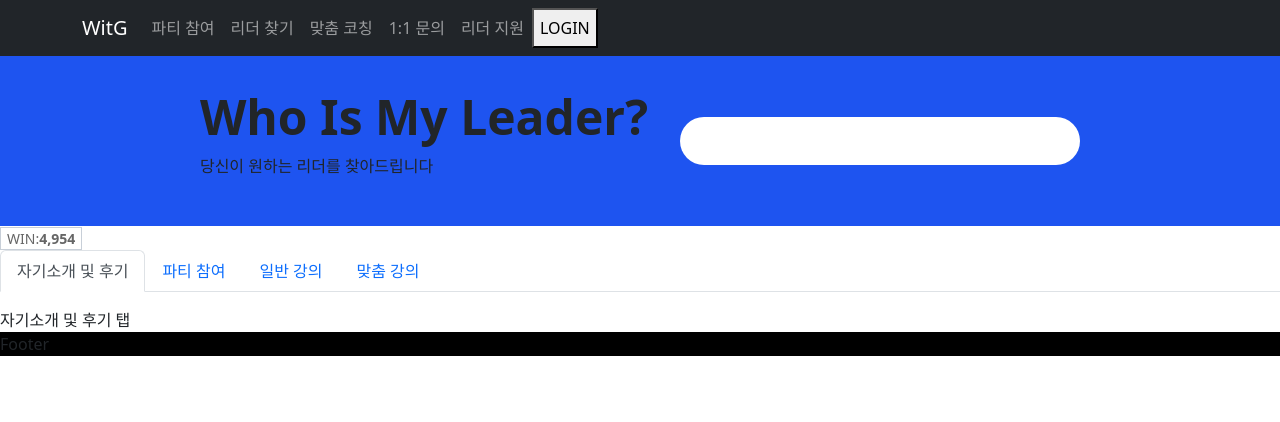
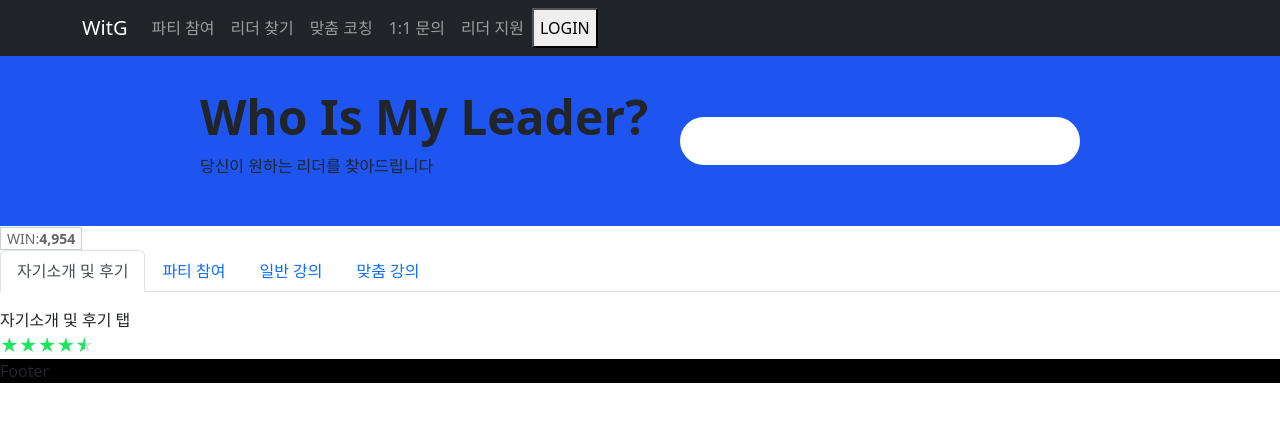
Before and after one commit to C17AN/witge, a Next.js app: page /leaders in a window 1280 px wide. Shown: the top 422 px of the page. Built offline with nearby package versions, Linux system fonts and the light colour scheme.

Commit message:
style: starrating 추가

```diff
--- /dev/null
+++ b/components/common/StarRating.jsx
@@ -0,0 +1,17 @@
+import ReactStars from "react-rating-stars-component";
+
+const StarRating = (props) => {
+    return (
+        <ReactStars
+            count={5}
+            value={props.rating}
+            size={18}
+            activeColor="#1CE65F"
+            color="#DADADA"
+            isHalf={true}
+            edit={false}
+        />
+    );
+}
+
+export default StarRating;
--- a/package.json
+++ b/package.json
@@ -15,7 +15,8 @@
     "next": "12.3.1",
     "react": "18.2.0",
     "react-bootstrap": "^2.5.0",
-    "react-dom": "18.2.0"
+    "react-dom": "18.2.0",
+    "react-rating-stars-component": "^2.2.0"
   },
   "devDependencies": {
     "@babel/core": "^7.19.6",
--- a/pages/leaders.jsx
+++ b/pages/leaders.jsx
@@ -1,7 +1,8 @@
 import React from "react";
 import SearchField from "../components/pages/leaders/SearchField";
 import TextButton from "../components/common/TextButton";
-import ControlledTabs from "../components/pages/leaders/Tab"
+import ControlledTabs from "../components/pages/leaders/Tab";
+import StarRating from "../components/common/StarRating";
 
 const leaders = () => {
   return (
@@ -9,6 +10,7 @@ const leaders = () => {
       <SearchField />
       <TextButton />
       <ControlledTabs />
+      <StarRating rating={4.5} />
     </div>
   );
 };
```
Also changed, not shown: 1 other file (tests, documents, lock files or other folders).
